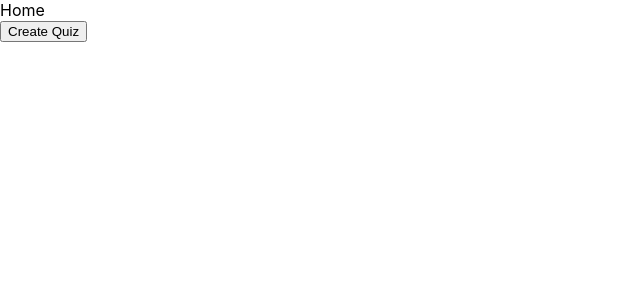
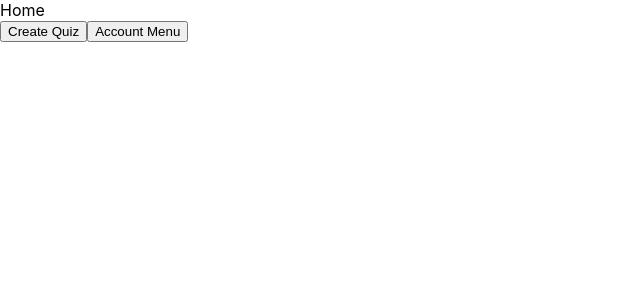
Before and after one commit to jdmclatcher/JIC-3110-Breaking-Barriers, a React (Create React App) app in the folder client/: page / in a window 1280 px wide. Shown: the top 300 px of the page, without its empty margins (0-640 px from the left). Built offline with nearby package versions, Linux system fonts and the light colour scheme.

Commit message:
added account menu

```diff
--- a/client/src/App.js
+++ b/client/src/App.js
@@ -4,6 +4,7 @@ import {
 } from "react-router-dom";
 import Home from "./routes/Home";
 import CreateQuiz from "./routes/CreateQuiz"
+import AccountMenu from "./routes/AccountMenu"
 import './App.css';
 
 const router = createBrowserRouter([
@@ -14,6 +15,10 @@ const router = createBrowserRouter([
   {
     path: "/create-quiz",
     element: <CreateQuiz />
+  },
+  {
+    path: "/account-menu",
+    element: <AccountMenu />
   }
 ]);
 
--- a/client/src/routes/Home.js
+++ b/client/src/routes/Home.js
@@ -9,10 +9,15 @@ const Home = () => {
         navigate('/create-quiz');
     }
 
+    const navigateToAccountMenu = () => {
+        navigate('/account-menu');
+    }
+
     return (
         <div className="home-container">
             <div>Home</div>
             <button onClick={navigateToCreateQuiz}>Create Quiz</button>
+            <button onClick={navigateToAccountMenu}>Account Menu</button>
         </div>
     );
 }
```
